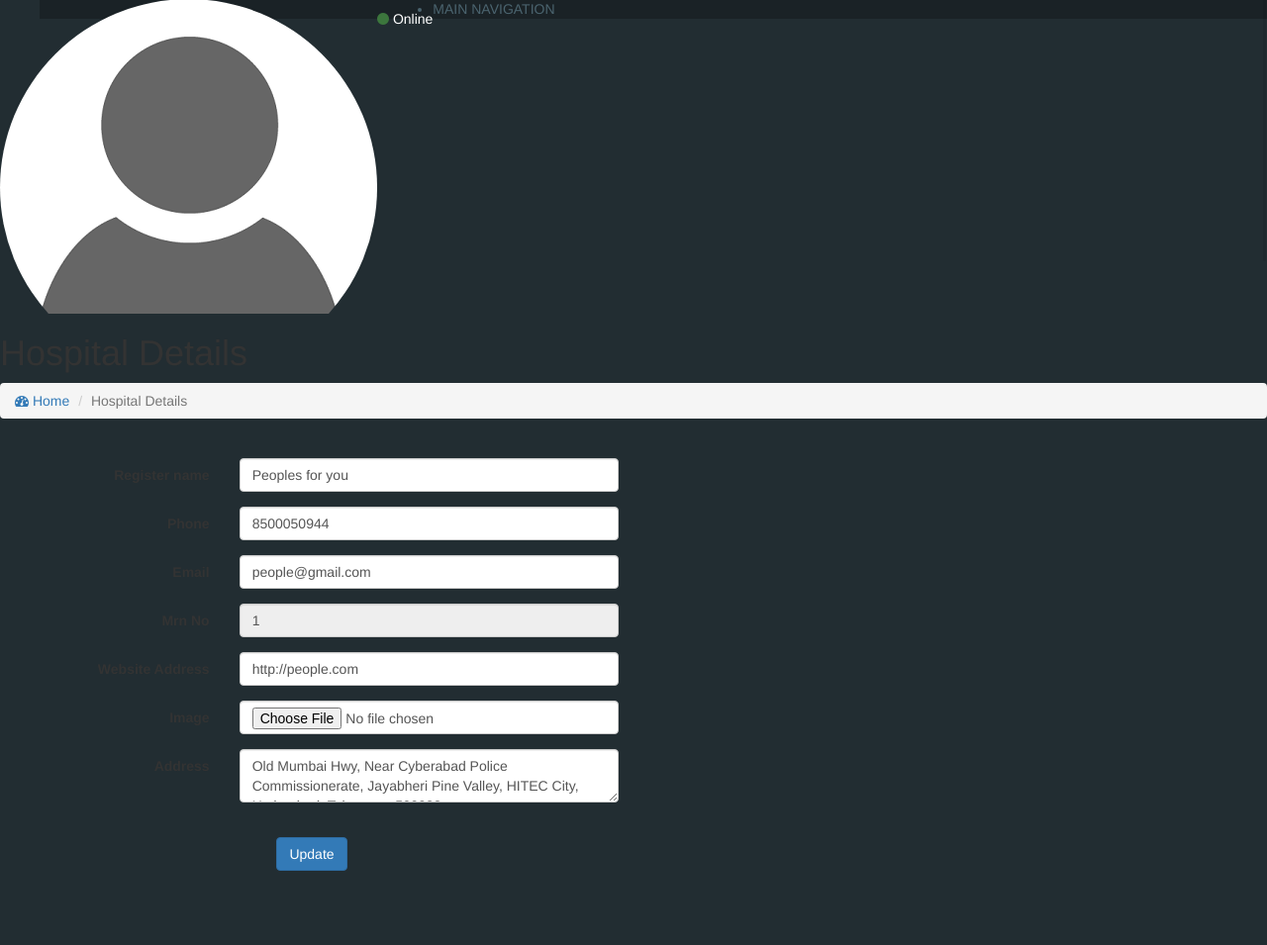
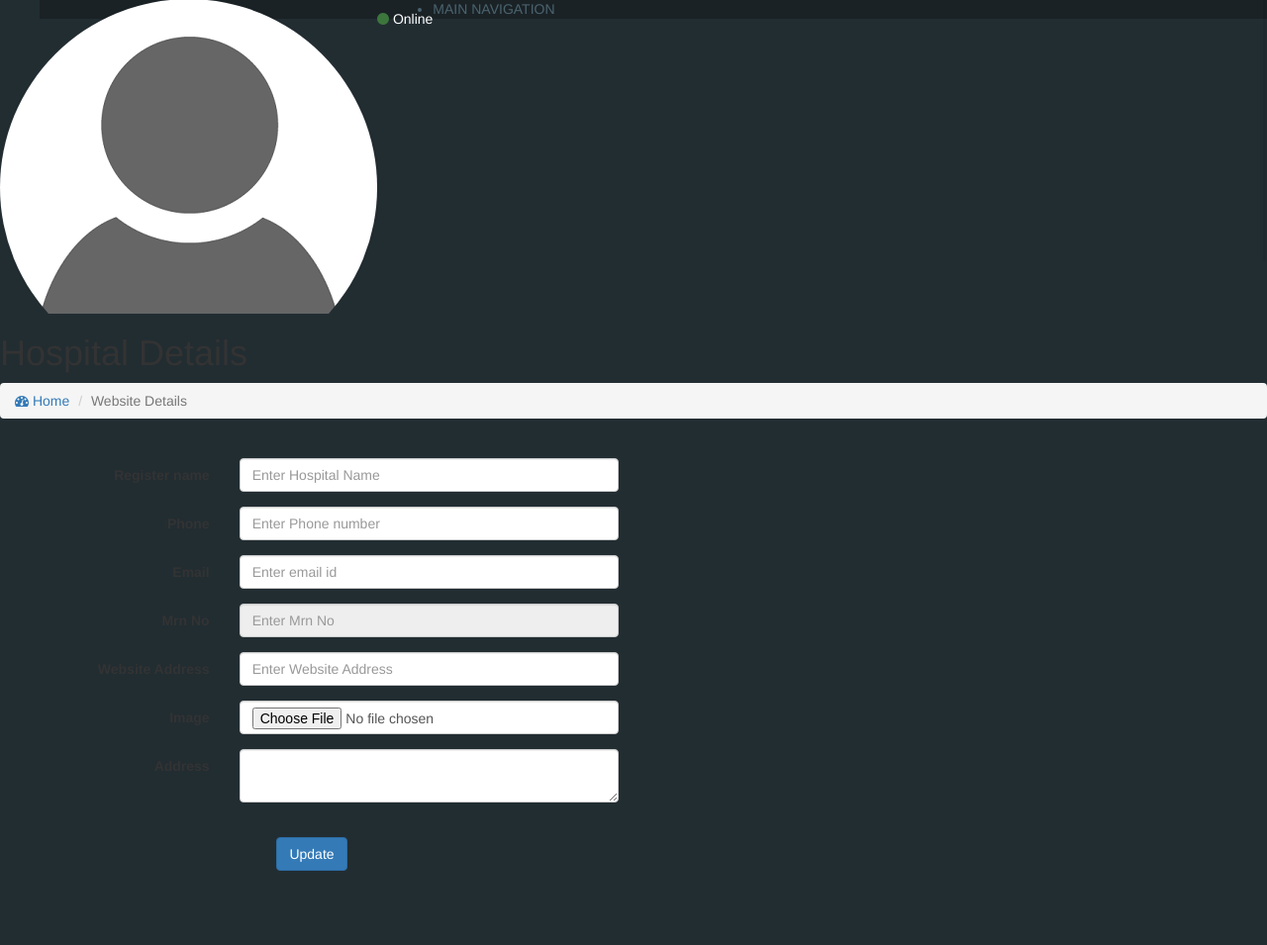
Before and after one commit to vasudevareddyreddem/vhrms, a CodeIgniter app: page /vhrms/hospital in a window 1280 px wide. Shown: the part 503-1458 px from the top of the page at 99% size. Run offline with CodeIgniter, Linux system fonts and the light colour scheme; a user stored in the database is signed in; data comes from the database, SQL or seed files in the repository; data that the repository does not hold is empty; some libraries are stand-ins or nearby versions.

Commit message:
rename hospial to website

```diff
--- a/application/controllers/Hospital.php
+++ b/application/controllers/Hospital.php
@@ -12,7 +12,7 @@ class Hospital extends sidebar {
 	{
 		if($this->session->userdata('h_details'))
 			{
-				$data['h_detail']=$this->Admin_model->get_hospital_details(1);
+				$data['h_detail']=$this->Admin_model->get_website_details(1);
 				//echo '<pre>';print_r($data);exit;
 				$this->load->view('clinic/hospital-info',$data);
 				$this->load->view('admin/footer');
@@ -26,7 +26,7 @@ class Hospital extends sidebar {
 			{
 				$post=$this->input->post();
 				//echo '<pre>';print_r($post);exit;
-				$hdetails=$this->Admin_model->get_hospital_details(1);
+				$hdetails=$this->Admin_model->get_website_details(1);
 				if(isset($_FILES['image']['name']) && $_FILES['image']['name']!=''){
 						unlink('assets/logo/'.$userdetails['profile_pic']);
 							$temp = explode(".", $_FILES["image"]["name"]);
--- a/application/models/Admin_model.php
+++ b/application/models/Admin_model.php
@@ -84,10 +84,10 @@ class Admin_model extends CI_Model
 
 	public  function update_h_details($a_id,$data){
 		$this->db->where('h_id',$a_id);
-    	return $this->db->update("hospital_details",$data);
+    	return $this->db->update("website_details",$data);
 	}
-	public  function get_hospital_details($id){
-		$this->db->select('h_id,name,website,email,mobile,address,logo')->from('hospital_details');
+	public  function get_website_details($id){
+		$this->db->select('h_id,name,website,email,mobile,address,logo')->from('website_details');
 		$this->db->where('h_id',$id);
     	return $this->db->get()->row_array();
 	}
--- a/application/views/clinic/hospital-info.php
+++ b/application/views/clinic/hospital-info.php
@@ -5,7 +5,7 @@
       </h1>
 		<ol class="breadcrumb">
 			<li><a href="<?php echo base_url('dashboard'); ?>"><i class="fa fa-dashboard"></i> Home</a></li>
-			<li class="active">Hospital Details</li>
+			<li class="active">Website Details</li>
 		</ol>
 	</section>
 	<section class="content">
@@ -42,7 +42,7 @@
 								<div class="form-group">
 									<label class="col-lg-4 control-label">Mrn No</label>
 									<div class="col-md-8">
-										<input type="text" class="form-control" readonly="true" name="mrn_no" value="<?php echo isset($h_detail['h_id'])?$h_detail['h_id']:'';?>" placeholder="Enter Mrn No" />
+										<input type="text" class="form-control" readonly="true" name="mrn_no" value="<?php echo isset($h_detail['w_id'])?$h_detail['w_id']:'';?>" placeholder="Enter Mrn No" />
 									</div>
 								</div>
 								<div class="form-group">
```
